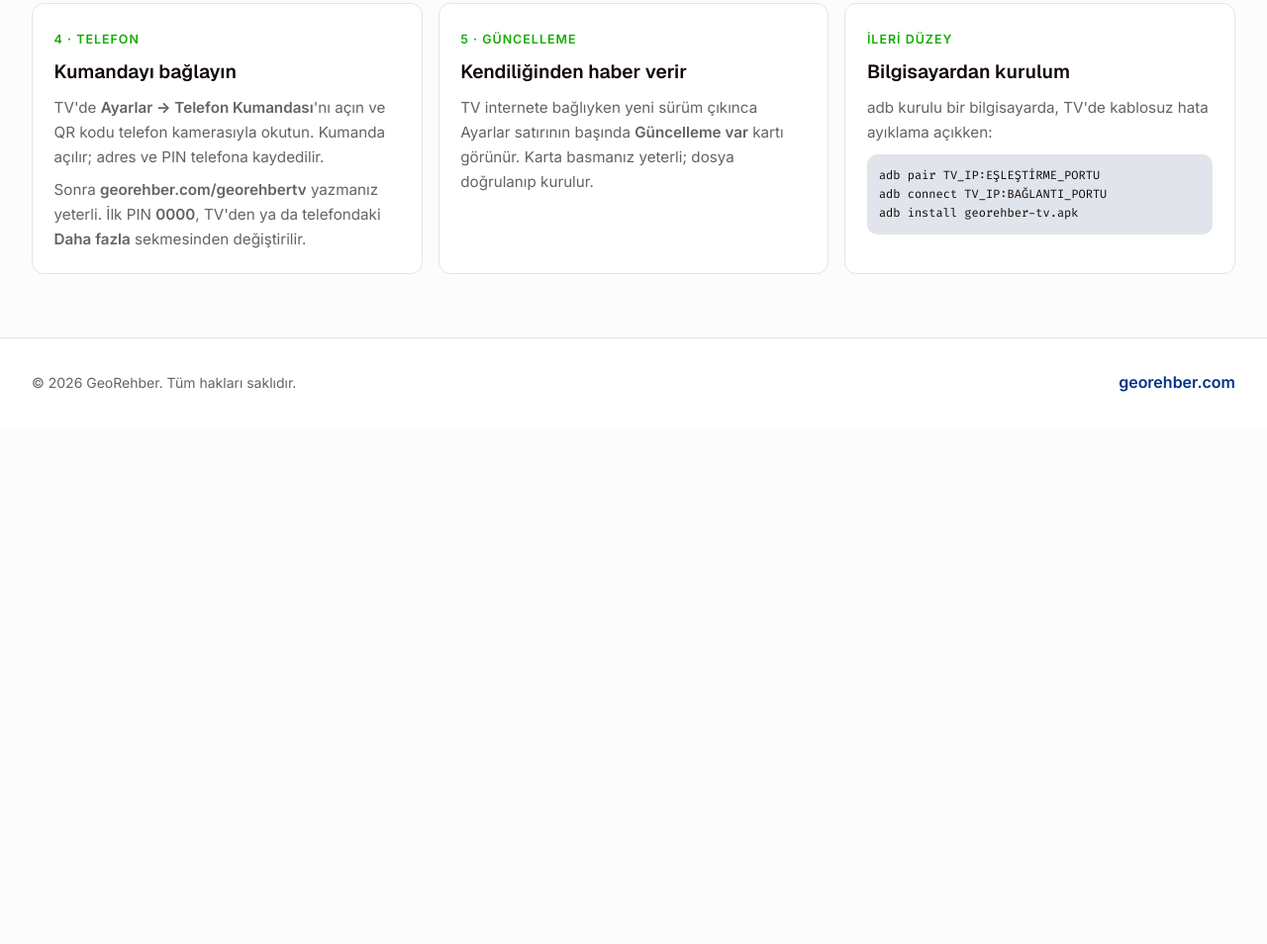
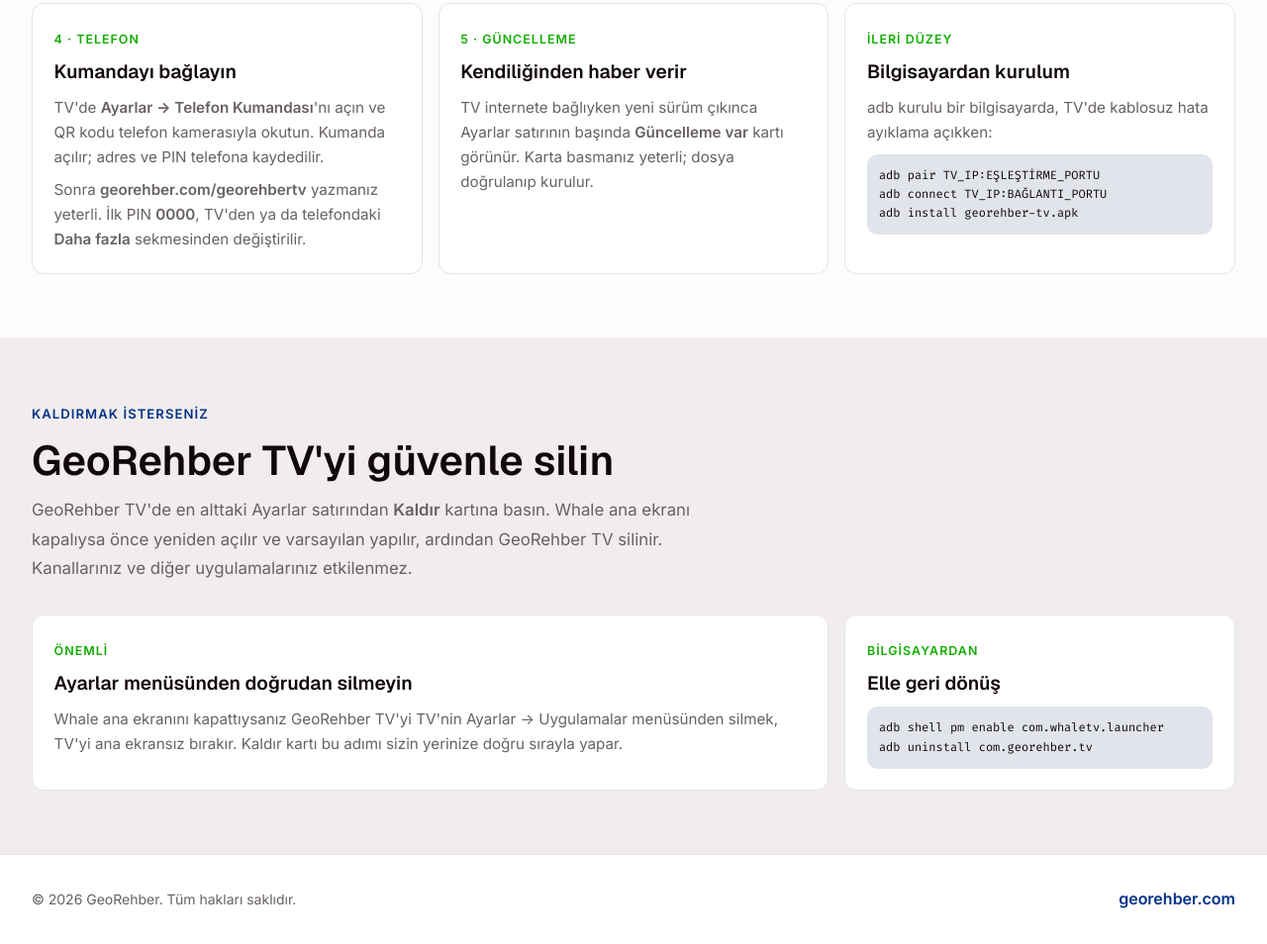
Before and after one commit to georehber/georehbertv, a plain HTML site: page kurulum.html in a window 1280 px wide. Shown: the part 1225-2179 px from the top of the page at 99% size. Before the commit the page ends 1657 px from the top, so only its background shows below. Drawn offline with nearby package versions, Linux system fonts and the light colour scheme.

Commit message:
Güncelleme

```diff
--- a/kurulum.html
+++ b/kurulum.html
@@ -111,6 +111,29 @@
       </div>
     </div>
   </section>
+
+  <section class="section ara">
+    <div class="container">
+      <div class="section-heading">
+        <span class="eyebrow">Kaldırmak isterseniz</span>
+        <h2>GeoRehber TV'yi güvenle silin</h2>
+        <p>GeoRehber TV'de en alttaki Ayarlar satırından <b>Kaldır</b> kartına basın. Whale ana ekranı kapalıysa önce yeniden açılır ve varsayılan yapılır, ardından GeoRehber TV silinir. Kanallarınız ve diğer uygulamalarınız etkilenmez.</p>
+      </div>
+      <div class="path-grid">
+        <article class="path-card genis">
+          <span class="path-label">Önemli</span>
+          <h3>Ayarlar menüsünden doğrudan silmeyin</h3>
+          <p>Whale ana ekranını kapattıysanız GeoRehber TV'yi TV'nin Ayarlar → Uygulamalar menüsünden silmek, TV'yi ana ekransız bırakır. Kaldır kartı bu adımı sizin yerinize doğru sırayla yapar.</p>
+        </article>
+        <article class="path-card">
+          <span class="path-label">Bilgisayardan</span>
+          <h3>Elle geri dönüş</h3>
+<pre>adb shell pm enable com.whaletv.launcher
+adb uninstall com.georehber.tv</pre>
+        </article>
+      </div>
+    </div>
+  </section>
 </main>
 
 <footer class="footer">
```
